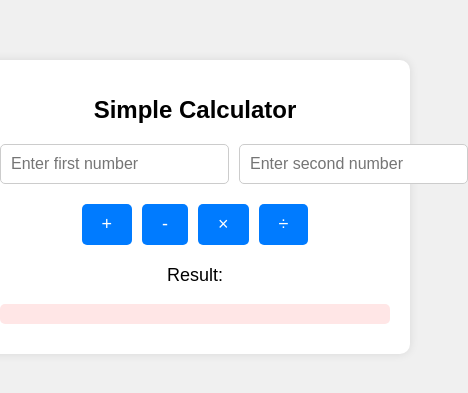
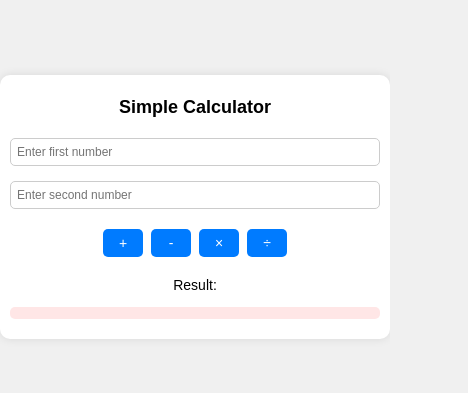
Before and after one commit to gabrielndibe/calculator-website, a plain HTML site: page index.html in a window 390 px wide. Shown: the part 215-608 px from the top of the page, 468 px wide, since content can reach past the window. Drawn offline with Linux system fonts and the light colour scheme.

Commit message:
Update styles.css

```diff
--- a/styles.css
+++ b/styles.css
@@ -71,3 +71,77 @@ button:hover {
   border-radius: 5px;
   text-align: center;
 }
+
+
+@media (max-width: 600px) {
+    .container {
+        padding: 15px;
+        max-width: 90%;
+    }
+
+    h1 {
+        font-size: 20px;
+    }
+
+    .input-container {
+        flex-direction: column;
+        gap: 15px;
+    }
+
+    input {
+        font-size: 14px;
+        padding: 8px;
+    }
+
+    .button-container {
+        flex-wrap: wrap;
+        gap: 8px;
+    }
+
+    button {
+        padding: 8px 15px;
+        font-size: 16px;
+        min-width: 44px;
+    }
+
+    #result {
+        font-size: 16px;
+    }
+
+    .error {
+        font-size: 14px;
+        padding: 8px;
+    }
+}
+
+
+@media (max-width: 400px) {
+    .container {
+        padding: 10px;
+        max-width: 95%;
+    }
+
+    h1 {
+        font-size: 18px;
+    }
+
+    input {
+        font-size: 12px;
+        padding: 6px;
+    }
+
+    button {
+        padding: 6px 12px;
+        font-size: 14px;
+        min-width: 40px;
+    }
+
+    #result {
+        font-size: 14px;
+    }
+
+    .error {
+        font-size: 12px;
+        padding: 6px;
+    }
+}
```
